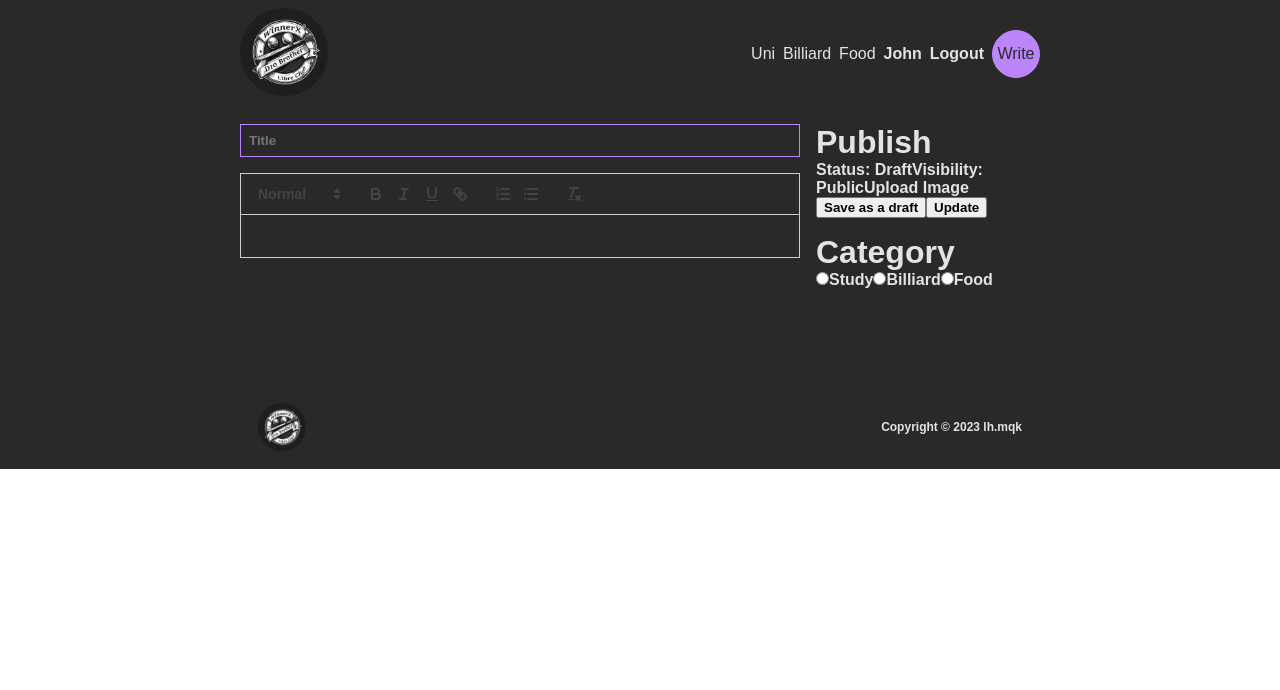
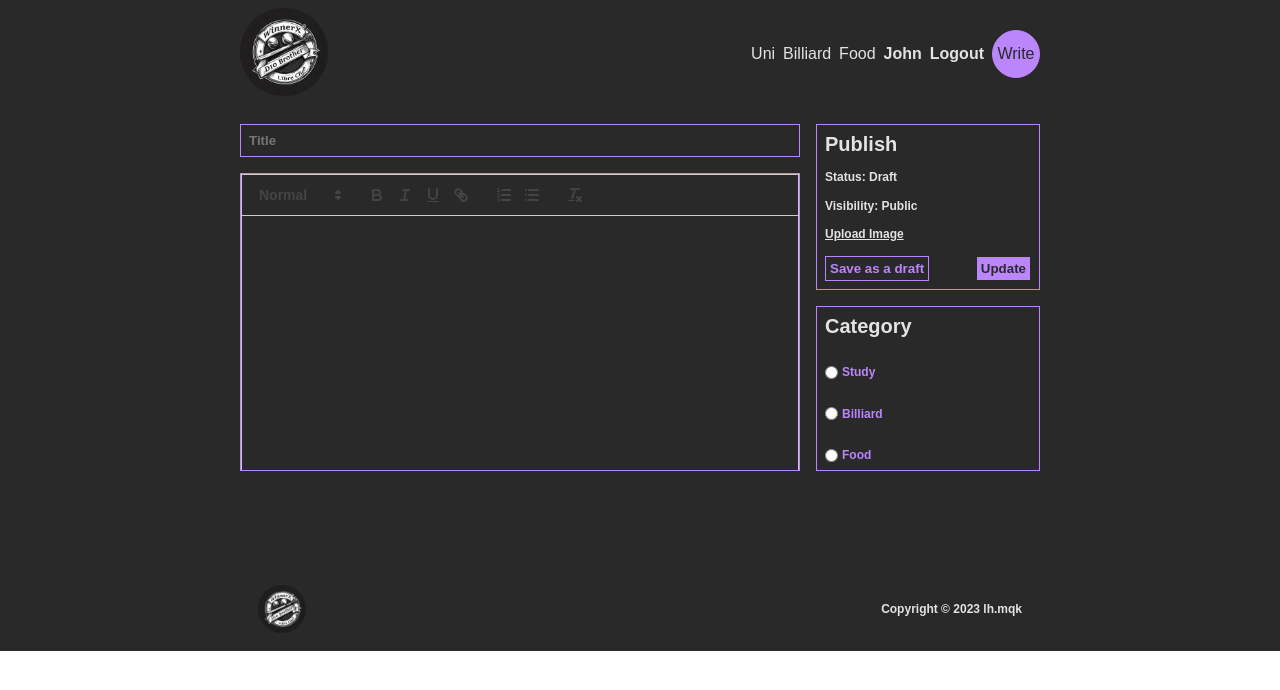
Before and after one commit to lhmqk/FullBlog, a React (Create React App) app in the folder client/: page /write in a window 1280 px wide. Shown: the top 690 px of the page. Built offline with nearby package versions, Linux system fonts and the light colour scheme; a web font is replaced by a local one.

Commit message:
style write 1.1

```diff
--- a/client/src/pages/Write.jsx
+++ b/client/src/pages/Write.jsx
@@ -10,7 +10,12 @@ const Write = () => {
       <div className="content">
         <input type="text" placeholder="Title" />
         <div className="editorContainer">
-          <ReactQuill theme="snow" value={value} onChange={setValue} />
+          <ReactQuill
+            className="editor"
+            theme="snow"
+            value={value}
+            onChange={setValue}
+          />
         </div>
       </div>
       <div className="menu">
@@ -23,7 +28,9 @@ const Write = () => {
             <b>Visibility: </b> Public
           </span>
           <input style={{ display: "none" }} type="file" name="" id="file" />
-          <label htmlFor="file">Upload Image</label>
+          <label className="file" htmlFor="file">
+            Upload Image
+          </label>
           <div className="buttons">
             <button>Save as a draft</button>
             <button>Update</button>
@@ -31,12 +38,18 @@ const Write = () => {
         </div>
         <div className="item">
           <h1>Category</h1>
+          <div className="cat">
             <input type="radio" name="cat" value="study" id="study" />
             <label htmlFor="study">Study</label>
+          </div>
+          <div className="cat">
             <input type="radio" name="cat" value="billiard" id="billiard" />
             <label htmlFor="billiard">Billiard</label>
+          </div>
+          <div className="cat">
             <input type="radio" name="cat" value="food" id="food" />
             <label htmlFor="food">Food</label>
+          </div>
         </div>
       </div>
     </div>
--- a/client/src/style.scss
+++ b/client/src/style.scss
@@ -338,6 +338,17 @@ $button: #03dac6;
           border: 1px solid $title;
           background-color: $background_bot;
         }
+
+        .editorContainer {
+          height: 296px;
+          overflow: scroll;
+          border: solid 1px $title;
+
+          .editor {
+            height: 100%;
+            border: none;
+          }
+        }
       }
 
       .menu {
@@ -345,6 +356,53 @@ $button: #03dac6;
         display: flex;
         flex-direction: column;
         gap: 16px;
+
+        .item {
+          border: solid 1px $title;
+          padding: 8px;
+          flex: 1;
+          display: flex;
+          flex-direction: column;
+          justify-content: space-between;
+          font-size: 12px;
+
+          h1 {
+            font-size: 20px;
+          }
+
+          .file {
+            text-decoration: underline;
+            cursor: pointer;
+          }
+
+          .buttons {
+            display: flex;
+            justify-content: space-between;
+
+            :first-child {
+              cursor: pointer;
+              color: $title;
+              background-color: $background_bot;
+              border: solid 1px $title;
+              padding: 4px;
+            }
+
+            :last-child {
+              cursor: pointer;
+              color: $background_bot;
+              background-color: $title;
+              border: solid 1px $background_bot;
+              padding: 4px;
+            }
+          }
+
+          .cat {
+            display: flex;
+            align-items: center;
+            gap: 4px;
+            color: $title;
+          }
+        }
       }
     }
   }
```
Lines whose indentation alone changed are shown as unchanged.
